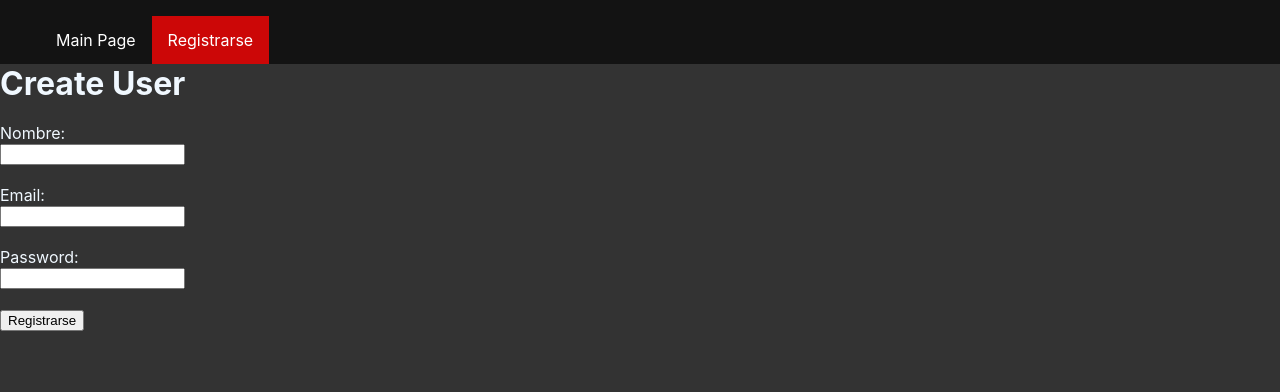
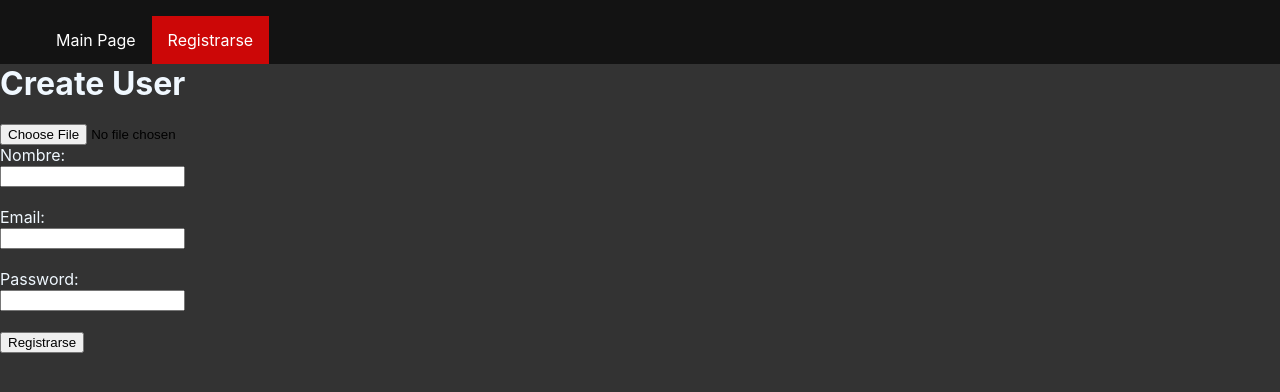
Before and after one commit to madrizjosea/EVideogames, a React (Create React App) app in the folder client/: page /CreateUser in a window 1280 px wide. Shown: the top 392 px of the page. Built offline with nearby package versions, Linux system fonts and the light colour scheme.

Commit message:
cloudinary en proceso

```diff
--- a/client/src/components/CreateUser/CreateUser.jsx
+++ b/client/src/components/CreateUser/CreateUser.jsx
@@ -38,11 +38,19 @@ let handleChange = (e) => {
             console.log(response)
         })()
     }}
+
+    const uploadImage = (files) => {
+        console.log(files[0]);
+    }
+
     console.log(input)
     return(
         <form>
         <h1 className="texto">Create User</h1>
         <br />
+        <input type='file' onChange={(event) => {
+            uploadImage(event.target.files)
+            }}/>
         <div>
             <label className='texto'>Nombre:</label>
             <br />
```
